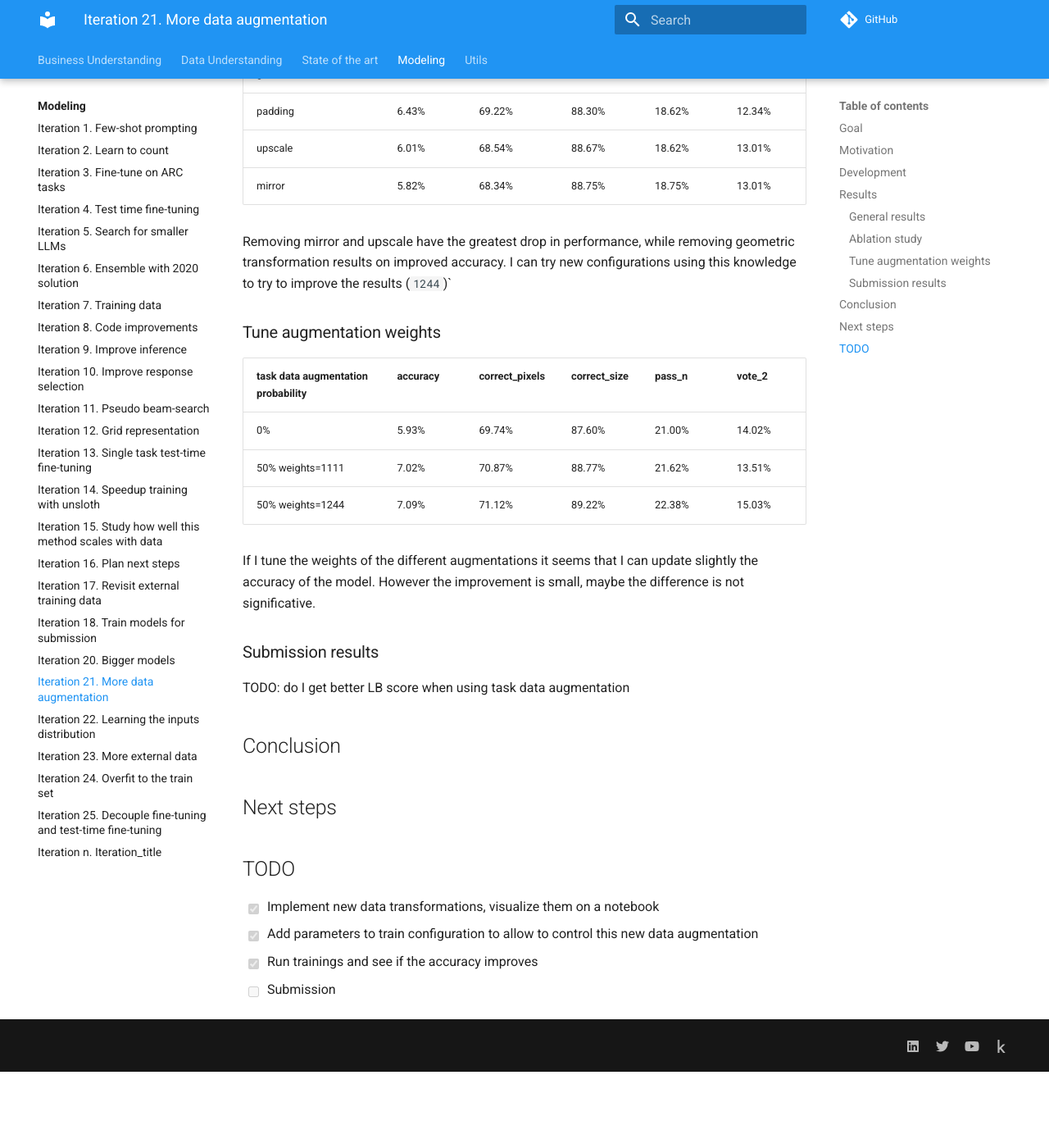
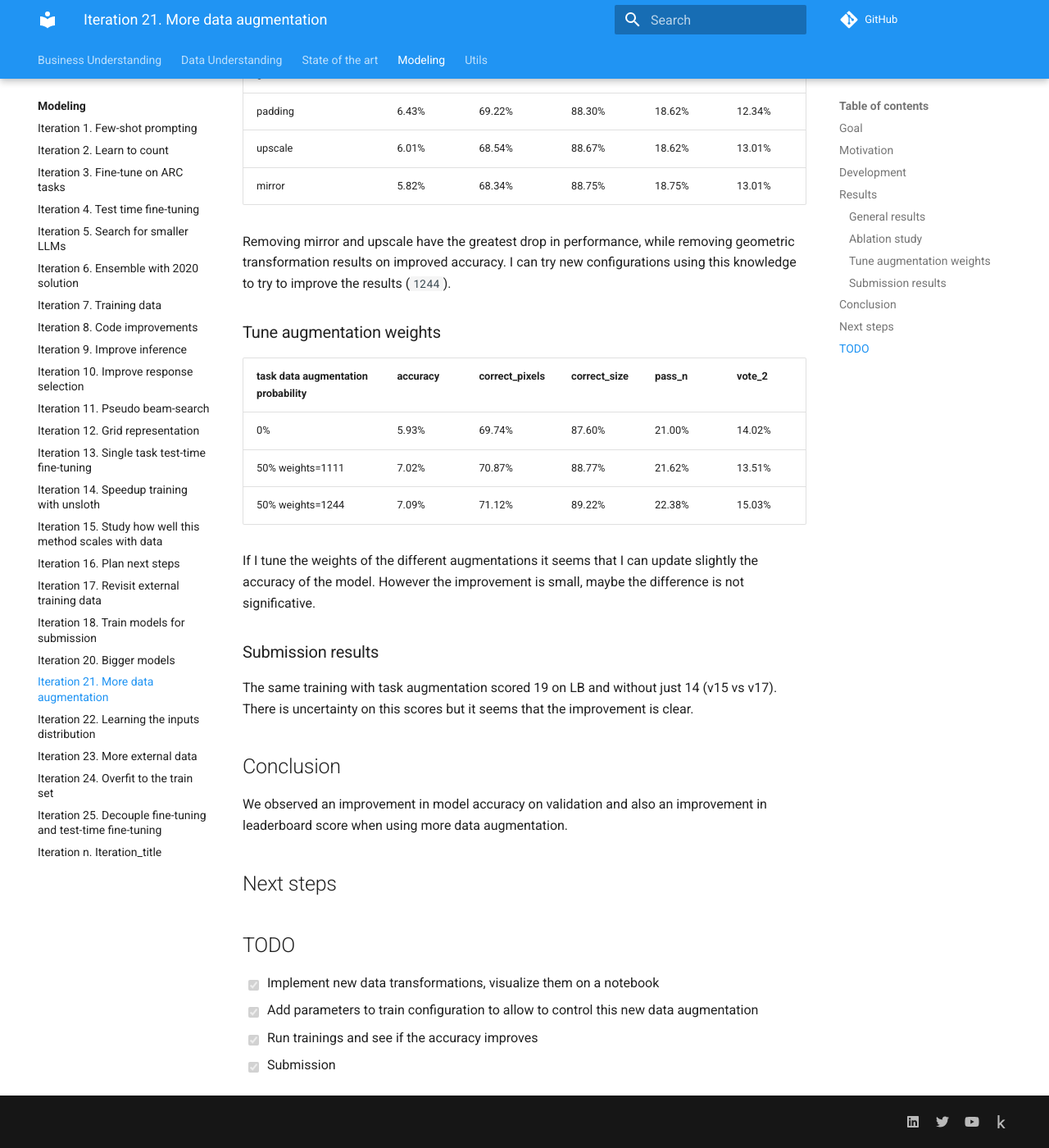
Before and after one commit to zhengjunyao-work/arc24, an MkDocs documentation site: the page built from docs/modeling/Iteration_21_more_data_augmentation.md, in a window 1280 px wide and 1400 px high, scrolled down 1790 px. Shown: the whole window at 82% size. Built offline with MkDocs 1.6.1 and Material for MkDocs 9.7.7, drawn with Linux system fonts in a browser that asks for light colours; comment, search, counter and statistics services are not loaded; before the commit the page ends 3097 px from its top, so only the background shows below that.

Commit message:
closing iteration 21

```diff
--- a/docs/modeling/Iteration_21_more_data_augmentation.md
+++ b/docs/modeling/Iteration_21_more_data_augmentation.md
@@ -53,7 +53,7 @@ Let's remove them one by one and measure the effect.
 | mirror                    | 5.82%    | 68.34%         | 88.75%       | 18.75% | 13.01% |
 
 Removing mirror and upscale have the greatest drop in performance, while removing geometric transformation
-results on improved accuracy. I can try new configurations using this knowledge to try to improve the results (`1244`)`
+results on improved accuracy. I can try new configurations using this knowledge to try to improve the results (`1244`).
 
 ### Tune augmentation weights
 
@@ -68,9 +68,13 @@ model. However the improvement is small, maybe the difference is not significati
 
 ### Submission results
 
-TODO: do I get better LB score when using task data augmentation
+The same training with task augmentation scored 19 on LB and without just 14 (v15 vs v17). There is uncertainty on
+this scores but it seems that the improvement is clear.
 
 ## Conclusion
+
+We observed an improvement in model accuracy on validation and also an improvement in leaderboard score
+when using more data augmentation.
 
 ## Next steps
 
@@ -79,4 +83,4 @@ TODO: do I get better LB score when using task data augmentation
 - [x] Implement new data transformations, visualize them on a notebook
 - [x] Add parameters to train configuration to allow to control this new data augmentation
 - [x] Run trainings and see if the accuracy improves
-- [ ] Submission
+- [x] Submission
```
